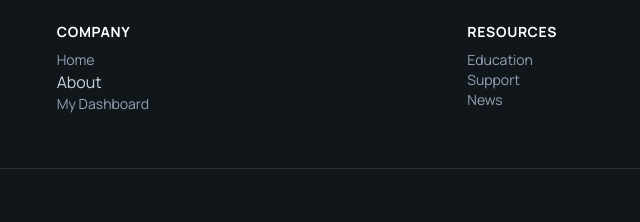
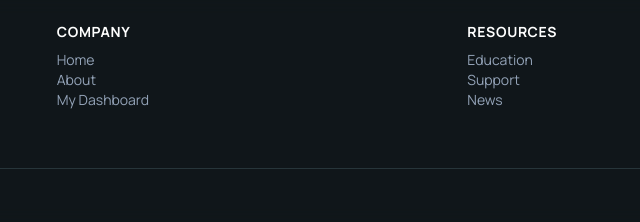
Before and after one commit to riteshsingh84/FinVeda, a plain HTML site: page index.html in a window 1280 px wide. Shown: the part 4126-4348 px from the top of the page, 394-1034 px from the left. Drawn offline with nearby package versions, Linux system fonts and the light colour scheme.

Commit message:
refactor(footer): update 'About' link styling for consistency and improved readability

```diff
--- a/shared/footer.html
+++ b/shared/footer.html
@@ -10,7 +10,7 @@
     <div>
       <h4 class="text-slate-900 dark:text-white font-bold text-sm uppercase tracking-wider mb-2">Company</h4>
       <a class="block text-slate-600 dark:text-slate-400 hover:text-[#06bcf9] text-sm" data-path="index.html">Home</a>
-      <a class="text-slate-600 dark:text-slate-300 hover:text-[#06bcf9]" data-path="about.html">About</a>
+      <a class="block text-slate-600 dark:text-slate-400 hover:text-[#06bcf9] text-sm" data-path="about.html">About</a>
       <a class="block text-slate-600 dark:text-slate-400 hover:text-[#06bcf9] text-sm" data-path="app/dashboard.html">My Dashboard</a>
     </div>
     <div>
```
